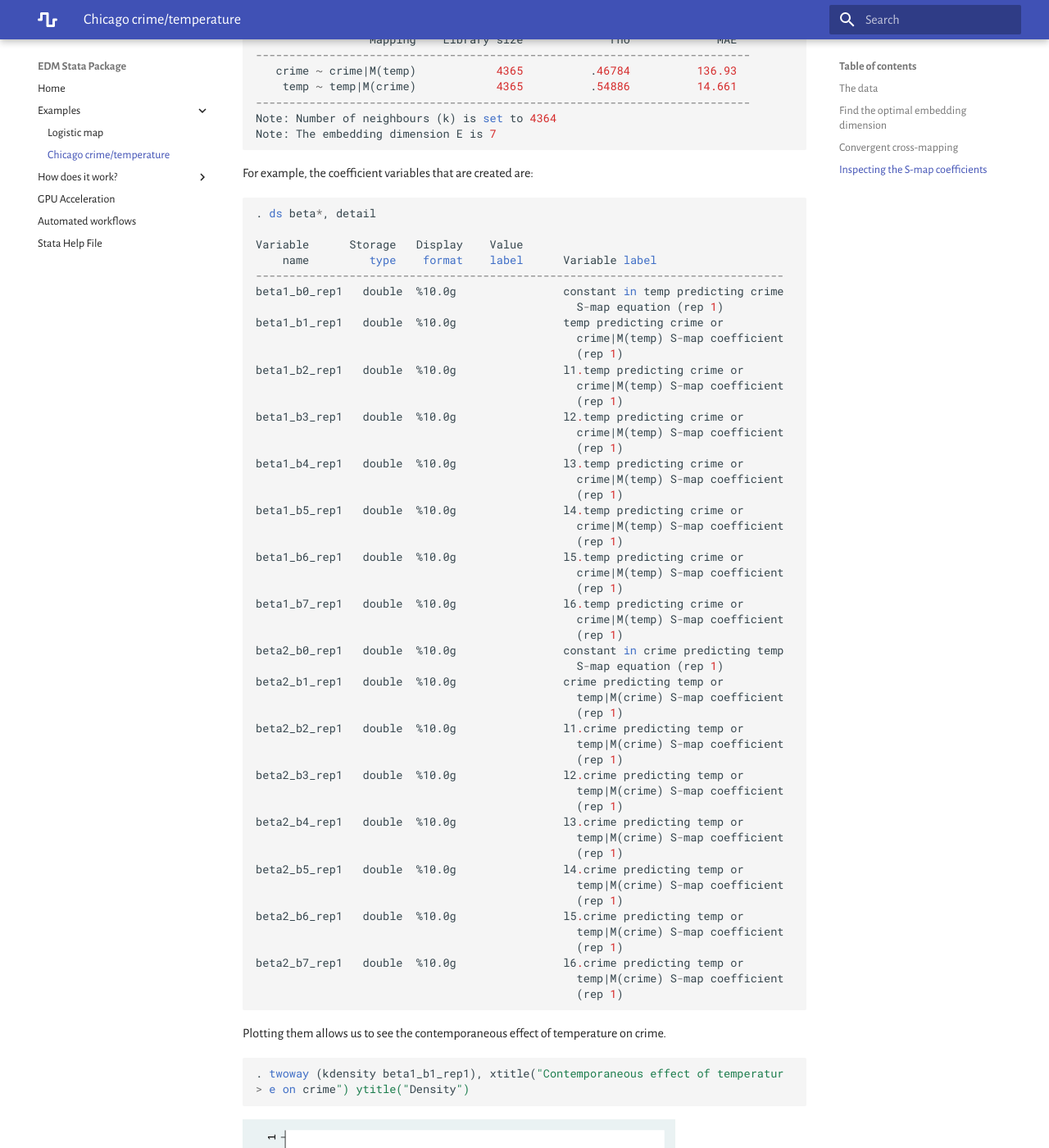
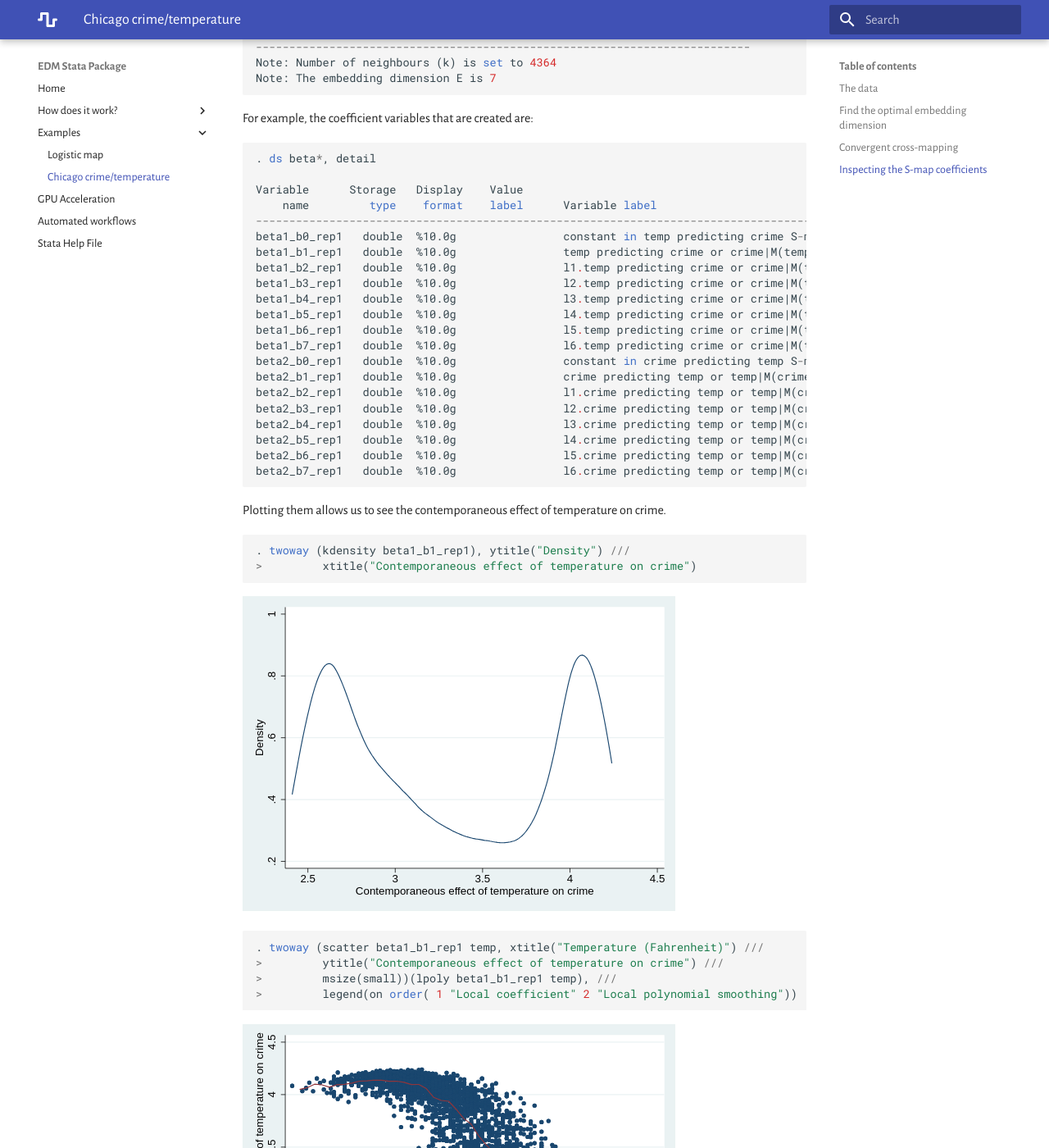
Before and after one commit to EDM-Developers/edm-stata, an MkDocs documentation site: the page built from docs/examples/chicago.md, in a window 1280 px wide and 1400 px high, scrolled down 3719 px. Shown: the whole window at 82% size. Built offline with MkDocs 1.6.1 and Material for MkDocs 9.7.7, drawn with Linux system fonts in a browser that asks for light colours; some of the changed text lies outside the part shown.

Commit message:
Put examples after descriptions, and rerun them

`````diff
--- a/docs/examples/chicago.md
+++ b/docs/examples/chicago.md
@@ -90,8 +87,8 @@ From the `rho` column we can see that the prediction accuracy is maximised when
 The `edm xmap` command will run the cross-mapping task, which allows us to ascertain the causal links between the crime and temperature time series.
 
 ```` stata
-. qui edm xmap temp crime, e(7) library(10(5)200 210(10)1000 1020(20)2000 2050(
-> 50)4350 4365) rep(4)
+. qui edm xmap temp crime, e(7) rep(4) ///
+>         library(10(5)200 210(10)1000 1020(20)2000 2050(50)4350 4365)
 
 ````
 
@@ -117,8 +114,8 @@ Plotting the results gives:
 
 . twoway (scatter chicago_xy3 chicago_xy2, mfcolor(%30) mlcolor(%30)) ///
 >     (scatter chicago_yx3 chicago_yx2, mfcolor(%30) mlcolor(%30)) ///
->     (lpoly chicago_xy3 chicago_xy2)(lpoly chicago_yx3 chicago_yx2), xtitle(L)
->  ytitle("{it:{&rho}}") legend(col(1))
+>     (lpoly chicago_xy3 chicago_xy2)(lpoly chicago_yx3 chicago_yx2), ///
+>         xtitle(L) ytitle("{it:{&rho}}") legend(col(1))
 
 . drop chicago_xy* chicago_yx*
 
@@ -159,70 +156,40 @@ For example, the coefficient variables that are created are:
 
 Variable      Storage   Display    Value
     name         type    format    label      Variable label
--------------------------------------------------------------------------------
-beta1_b0_rep1   double  %10.0g                constant in temp predicting crime
-                                                S-map equation (rep 1)
-beta1_b1_rep1   double  %10.0g                temp predicting crime or
-                                                crime|M(temp) S-map coefficient
-                                                (rep 1)
-beta1_b2_rep1   double  %10.0g                l1.temp predicting crime or
-                                                crime|M(temp) S-map coefficient
-                                                (rep 1)
-beta1_b3_rep1   double  %10.0g                l2.temp predicting crime or
-                                                crime|M(temp) S-map coefficient
-                                                (rep 1)
-beta1_b4_rep1   double  %10.0g                l3.temp predicting crime or
-                                                crime|M(temp) S-map coefficient
-                                                (rep 1)
-beta1_b5_rep1   double  %10.0g                l4.temp predicting crime or
-                                                crime|M(temp) S-map coefficient
-                                                (rep 1)
-beta1_b6_rep1   double  %10.0g                l5.temp predicting crime or
-                                                crime|M(temp) S-map coefficient
-                                                (rep 1)
-beta1_b7_rep1   double  %10.0g                l6.temp predicting crime or
-                                                crime|M(temp) S-map coefficient
-                                                (rep 1)
-beta2_b0_rep1   double  %10.0g                constant in crime predicting temp
-                                                S-map equation (rep 1)
-beta2_b1_rep1   double  %10.0g                crime predicting temp or
-                                                temp|M(crime) S-map coefficient
-                                                (rep 1)
-beta2_b2_rep1   double  %10.0g                l1.crime predicting temp or
-                                                temp|M(crime) S-map coefficient
-                                                (rep 1)
-beta2_b3_rep1   double  %10.0g                l2.crime predicting temp or
-                                                temp|M(crime) S-map coefficient
-                                                (rep 1)
-beta2_b4_rep1   double  %10.0g                l3.crime predicting temp or
-                                                temp|M(crime) S-map coefficient
-                                                (rep 1)
-beta2_b5_rep1   double  %10.0g                l4.crime predicting temp or
-                                                temp|M(crime) S-map coefficient
-                                                (rep 1)
-beta2_b6_rep1   double  %10.0g                l5.crime predicting temp or
-                                                temp|M(crime) S-map coefficient
-                                                (rep 1)
-beta2_b7_rep1   double  %10.0g                l6.crime predicting temp or
-                                                temp|M(crime) S-map coefficient
-                                                (rep 1)
+-------------------------------------------------------------------------------------------------------------------------------------------------
+beta1_b0_rep1   double  %10.0g                constant in temp predicting crime S-map equation (rep 1)
+beta1_b1_rep1   double  %10.0g                temp predicting crime or crime|M(temp) S-map coefficient (rep 1)
+beta1_b2_rep1   double  %10.0g                l1.temp predicting crime or crime|M(temp) S-map coefficient (rep 1)
+beta1_b3_rep1   double  %10.0g                l2.temp predicting crime or crime|M(temp) S-map coefficient (rep 1)
+beta1_b4_rep1   double  %10.0g                l3.temp predicting crime or crime|M(temp) S-map coefficient (rep 1)
+beta1_b5_rep1   double  %10.0g                l4.temp predicting crime or crime|M(temp) S-map coefficient (rep 1)
+beta1_b6_rep1   double  %10.0g                l5.temp predicting crime or crime|M(temp) S-map coefficient (rep 1)
+beta1_b7_rep1   double  %10.0g                l6.temp predicting crime or crime|M(temp) S-map coefficient (rep 1)
+beta2_b0_rep1   double  %10.0g                constant in crime predicting temp S-map equation (rep 1)
+beta2_b1_rep1   double  %10.0g                crime predicting temp or temp|M(crime) S-map coefficient (rep 1)
+beta2_b2_rep1   double  %10.0g                l1.crime predicting temp or temp|M(crime) S-map coefficient (rep 1)
+beta2_b3_rep1   double  %10.0g                l2.crime predicting temp or temp|M(crime) S-map coefficient (rep 1)
+beta2_b4_rep1   double  %10.0g                l3.crime predicting temp or temp|M(crime) S-map coefficient (rep 1)
+beta2_b5_rep1   double  %10.0g                l4.crime predicting temp or temp|M(crime) S-map coefficient (rep 1)
+beta2_b6_rep1   double  %10.0g                l5.crime predicting temp or temp|M(crime) S-map coefficient (rep 1)
+beta2_b7_rep1   double  %10.0g                l6.crime predicting temp or temp|M(crime) S-map coefficient (rep 1)
 
 ````
 
 Plotting them allows us to see the contemporaneous effect of temperature on crime.
 
 ```` stata
-. twoway (kdensity beta1_b1_rep1), xtitle("Contemporaneous effect of temperatur
-> e on crime") ytitle("Density")
+. twoway (kdensity beta1_b1_rep1), ytitle("Density") ///
+>         xtitle("Contemporaneous effect of temperature on crime")
 
 ````
 ![Contemporaneous effect of temperature on crime](chicago-crime1.svg)
 
 ```` stata
-. twoway (scatter beta1_b1_rep1 temp, xtitle("Temperature (Fahrenheit)") ytitle
-> ("Contemporaneous effect of temperature on crime") msize(small))(lpoly beta1_
-> b1_rep1 temp), legend(on order( 1 "Local coefficient" 2 "Local polynomial smo
-> othing"))
+. twoway (scatter beta1_b1_rep1 temp, xtitle("Temperature (Fahrenheit)") ///
+>         ytitle("Contemporaneous effect of temperature on crime") ///
+>         msize(small))(lpoly beta1_b1_rep1 temp), ///
+>         legend(on order( 1 "Local coefficient" 2 "Local polynomial smoothing"))
 
 ````
 ![Contemporaneous effect of temperature on crime](chicago-crime2.svg)
--- a/mkdocs.yml
+++ b/mkdocs.yml
@@ -2,9 +2,6 @@ site_name: EDM Stata Package
 
 nav:
   - Home: index.md
-  - Examples:
-    - Logistic map: examples/logistic-map.md
-    - Chicago crime/temperature: examples/chicago.md
   - How does it work?:
     - Time-delayed embedding: time-delayed-embedding.md
     - The explore subcommand: explore.md
@@ -12,6 +9,9 @@ nav:
     - Adding variables to manifold: adding-to-manifold.md
     - Missing data: missing-data.md
     - Coprediction: coprediction.md
+  - Examples:
+    - Logistic map: examples/logistic-map.md
+    - Chicago crime/temperature: examples/chicago.md
   - GPU Acceleration: gpu.md
   - Automated workflows: automated-workflows.md
   - Stata Help File: api.md
`````
Also changed, not shown: other parts of docs/examples/chicago.md (+0 -3 lines), docs/examples/chicago/chicago.txt (+10 -4 lines), docs/examples/logistic-map.md (+12 -11 lines), docs/examples/logistic-map/logistic-map.txt (+13 -5 lines), docs/examples/chicago/chicago-crime2.svg, docs/examples/chicago/chicago-rho-L.svg, docs/examples/logistic-map/logistic-map.svg, docs/examples/logistic-map/rho-E.svg, docs/examples/logistic-map/rho-L.svg.
